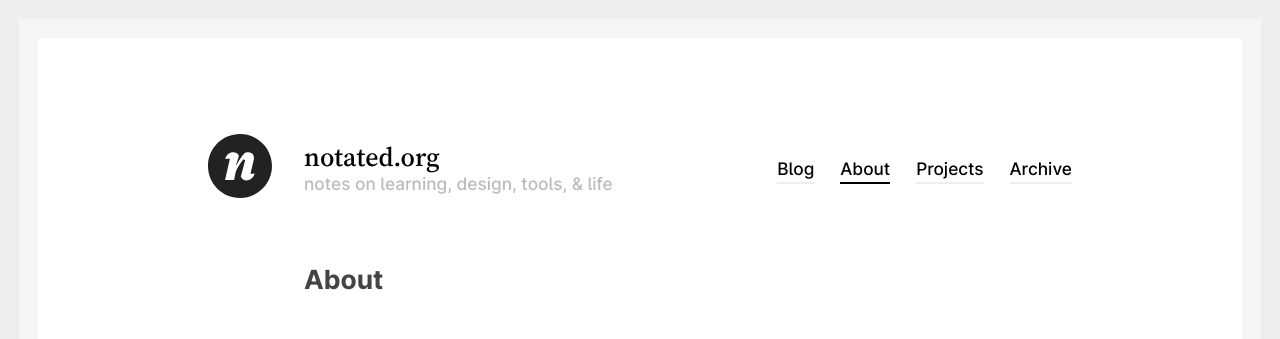
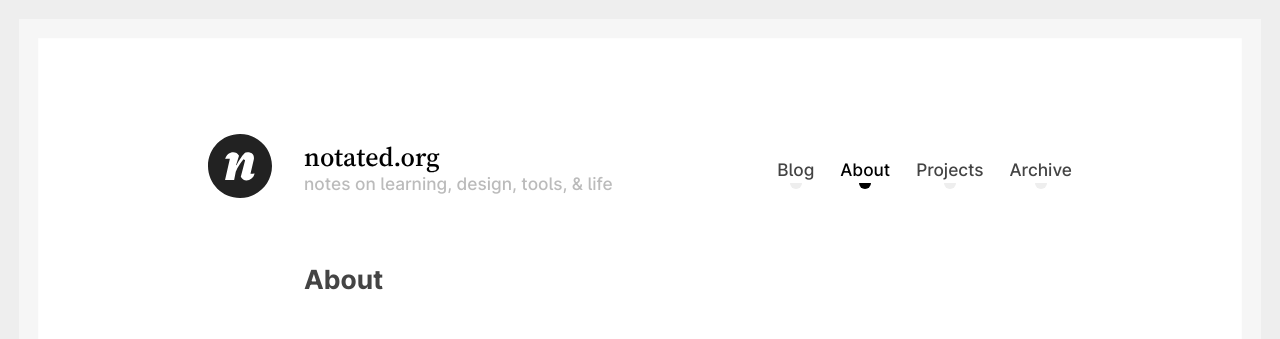
Before and after one commit to nevanscott/notated.org, a Jekyll site: the page built from about.md, in a window 1280 px wide. Shown: the top 339 px of the page. Built offline with Jekyll 4.4.1, drawn with Linux system fonts in a browser that asks for light colours.

Commit message:
cute nav

```diff
--- a/_sass/components/banner.scss
+++ b/_sass/components/banner.scss
@@ -37,13 +37,32 @@
   padding: 0.5em 00;
 }
 [role="banner"] nav a {
-  border-bottom: 2px solid var(--color-stroke);
+  color: var(--color-text);
+  position: relative;
 }
 [role="banner"] nav a:hover {
-  border-color: var(--color-stroke-contrast);
+  color: var(--color-text-contrast);
 }
 [role="banner"] nav a.active {
-  border-color: inherit;
+  color: var(--color-text-contrast);
+}
+[role="banner"] nav a::after {
+  --radius: 6px;
+  content: "";
+  display: block;
+  position: absolute;
+  width: calc(var(--radius) * 2);
+  height: var(--radius);
+  margin-left: calc(var(--radius) * -1);
+  left: 50%;
+  background-color: var(--color-stroke);
+  border-radius: 0 0 var(--radius) var(--radius);
+}
+[role="banner"] nav a:hover::after {
+  background-color: var(--color-stroke-contrast);
+}
+[role="banner"] nav a.active::after {
+  background-color: currentColor;
 }
 
 @media screen and (min-width: 30em) {
```
